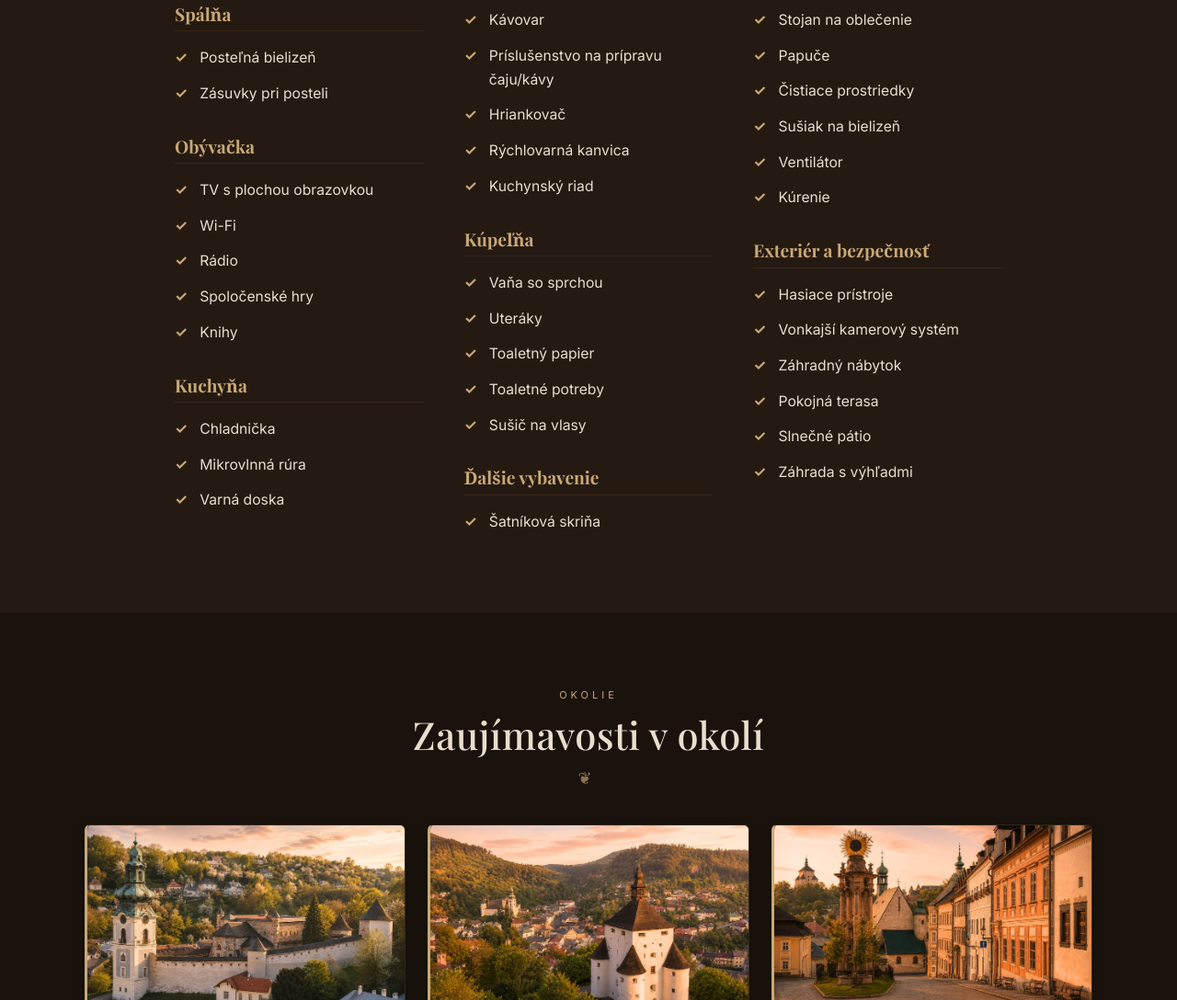
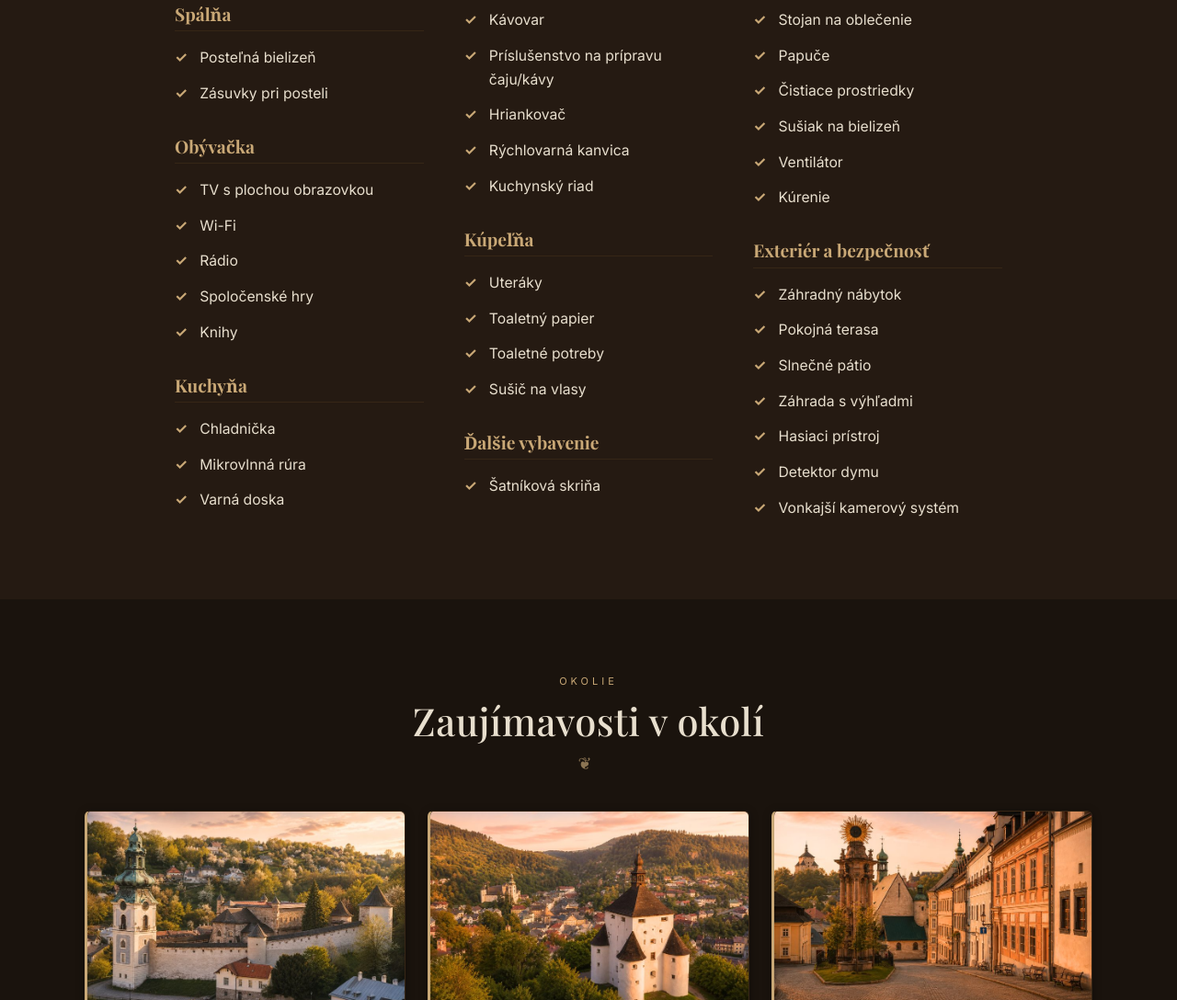
Before and after one commit to ApartmanUMestana/ApartmanUMestana.github.io, a plain HTML site: page index.html in a window 1280 px wide. Shown: the part 3147-4235 px from the top of the page at 92% size. Drawn offline with nearby package versions, Linux system fonts and the light colour scheme; files whose address does not match are found by name; a web font is replaced by a local one.

Commit message:
Amenities: drop 'Vaňa so sprchou'; reorder outdoor group, add Detektor dymu, singular Hasiaci prístroj
Co-Authored-By: Claude Opus 4.8 <noreply@anthropic.com>

```diff
--- a/index.html
+++ b/index.html
@@ -249,7 +249,6 @@
           <div class="amenity-group reveal">
             <h3 class="amenity-title" data-sk="Kúpeľňa" data-en="Bathroom">Kúpeľňa</h3>
             <ul class="checklist">
-              <li data-sk="Vaňa so sprchou" data-en="Bath with shower">Vaňa so sprchou</li>
               <li data-sk="Uteráky" data-en="Towels">Uteráky</li>
               <li data-sk="Toaletný papier" data-en="Toilet paper">Toaletný papier</li>
               <li data-sk="Toaletné potreby" data-en="Toiletries">Toaletné potreby</li>
@@ -273,12 +272,13 @@
           <div class="amenity-group reveal">
             <h3 class="amenity-title" data-sk="Exteriér a bezpečnosť" data-en="Outdoor &amp; safety">Exteriér a bezpečnosť</h3>
             <ul class="checklist">
-              <li data-sk="Hasiace prístroje" data-en="Fire extinguishers">Hasiace prístroje</li>
-              <li data-sk="Vonkajší kamerový systém" data-en="Outdoor CCTV">Vonkajší kamerový systém</li>
               <li data-sk="Záhradný nábytok" data-en="Garden furniture">Záhradný nábytok</li>
               <li data-sk="Pokojná terasa" data-en="Quiet terrace">Pokojná terasa</li>
               <li data-sk="Slnečné pátio" data-en="Sunny patio">Slnečné pátio</li>
               <li data-sk="Záhrada s výhľadmi" data-en="Garden with views">Záhrada s výhľadmi</li>
+              <li data-sk="Hasiaci prístroj" data-en="Fire extinguisher">Hasiaci prístroj</li>
+              <li data-sk="Detektor dymu" data-en="Smoke detector">Detektor dymu</li>
+              <li data-sk="Vonkajší kamerový systém" data-en="Outdoor CCTV">Vonkajší kamerový systém</li>
             </ul>
           </div>
 
```
